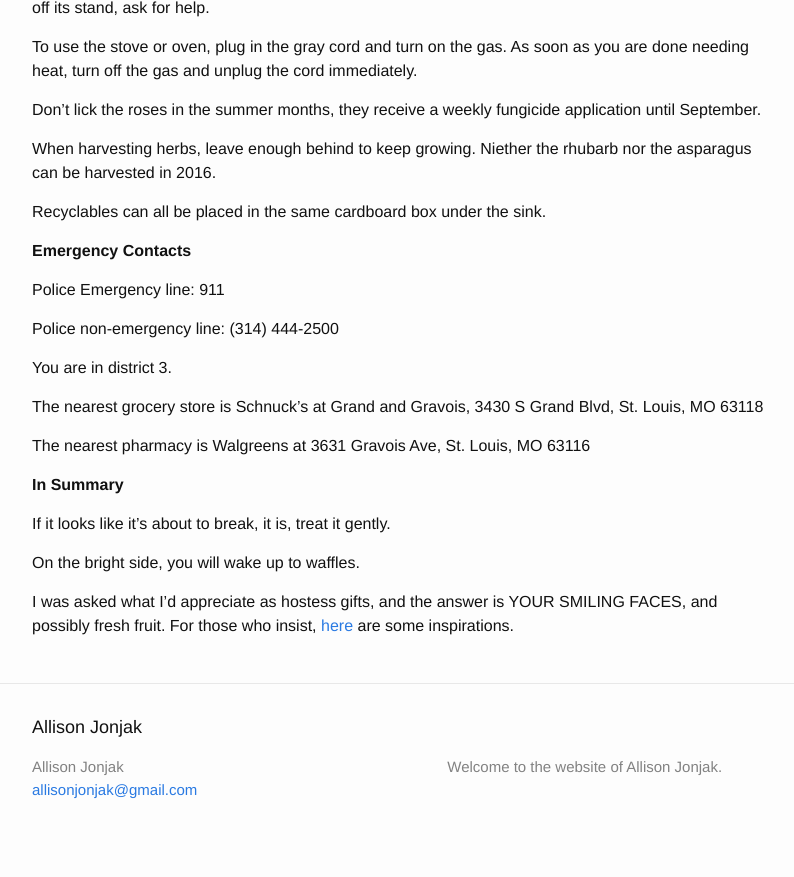
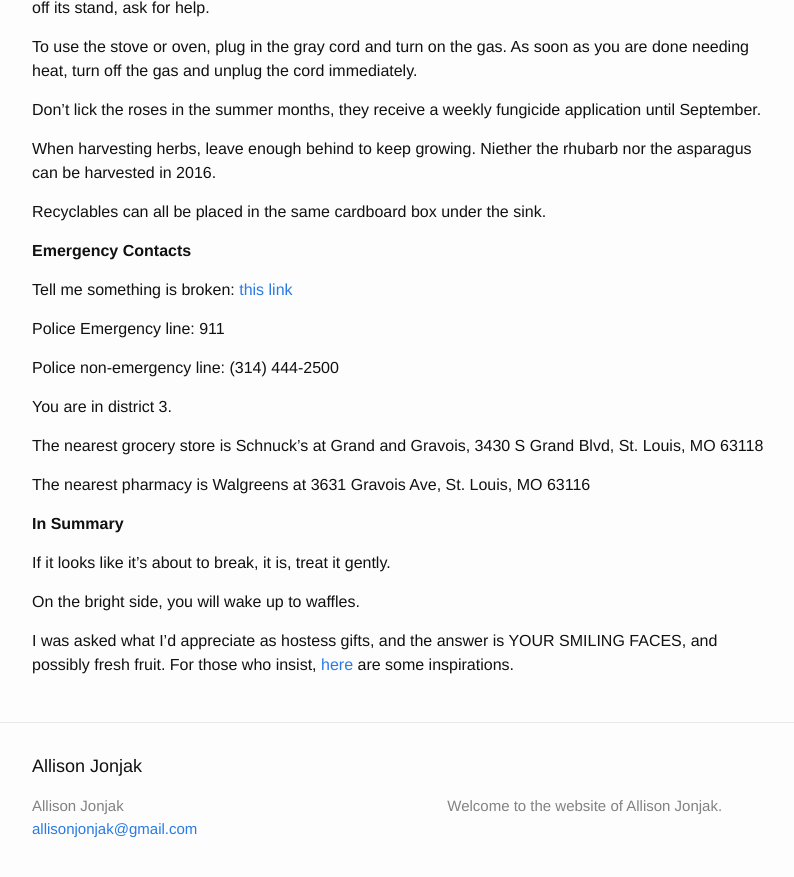
Before and after one commit to cranhandler/cranhandler.github.io, a Jekyll site: the page built from about/visiting.md, in a window 1280 px wide and 900 px high, scrolled down 837 px. Shown: the top 877 px of the window, without its empty margins (238-1032 px from the left). Built offline with Jekyll 4.4.1, drawn with Linux system fonts in a browser that asks for light colours.

Commit message:
Update visiting.md
Add link to fill in repair request.

```diff
--- a/about/visiting.md
+++ b/about/visiting.md
@@ -49,6 +49,8 @@ layout: default
 
  **Emergency Contacts**
 
+ Tell me something is broken: [this link][]
+
  Police Emergency line: 911
 
  Police non-emergency line: (314) 444-2500
@@ -68,3 +70,4 @@ layout: default
  I was asked what I'd appreciate as hostess gifts, and the answer is YOUR SMILING FACES, and possibly fresh fruit. For those who insist, [here][] are some inspirations.
 
  [here]:http://www.tenthousandvillages.com/giftregistry/view/index/id/49c4b4a5f36016e45ed601c6b34aa747/
+ [this link]: https://docs.google.com/forms/d/1kxjpQpGUmOMqTnsEki7sBOZBmY6JDtBdv6h1wGfPR1Q/edit
```
